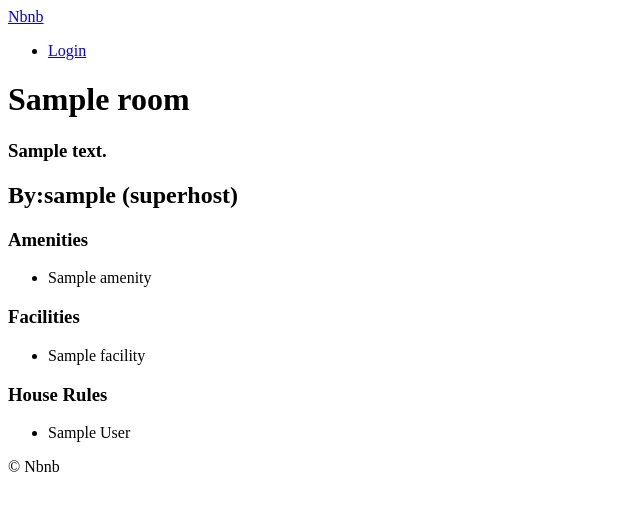
After one commit to soundee10/airbnb_clone, a Django app: page /rooms/1 in a window 1280 px wide. The commit adds this page. Shown: the top 511 px of the page, without its empty margins (0-640 px from the left). Run offline with Django 3.2, Linux system fonts and the light colour scheme; tables that the repository leaves empty hold one stand-in row (values such as "Sample post").

Commit message:
function based view room page

```diff
--- a/config/urls.py
+++ b/config/urls.py
@@ -20,6 +20,7 @@ from django.conf.urls.static import static
 
 urlpatterns = [
     path("", include("core.urls", namespace="core")),
+    path("rooms/", include("rooms.urls", namespace="rooms")),
     path("admin/", admin.site.urls),
 ]
 
--- a/core/urls.py
+++ b/core/urls.py
@@ -3,4 +3,4 @@ from rooms import views as room_views
 
 app_name = "core"
 
-urlpatterns = [path("", room_views.all_rooms, name="home")]
+urlpatterns = [path("", room_views.HomeView.as_view(), name="home")]
--- a/rooms/models.py
+++ b/rooms/models.py
@@ -1,6 +1,7 @@
 from django.db import models
 from django.db.models.deletion import CASCADE
 from django.db.models.fields import BooleanField, CharField
+from django.urls import reverse
 from django_countries.fields import CountryField
 from core import models as core_models
 
@@ -92,6 +93,9 @@ class Room(core_models.TimeStampedModel):
         self.city = str.capitalize(self.city)
         super().save(*args, **kwargs)
 
+    def get_absolute_url(self):
+        return reverse("rooms:detail", kwargs={"pk": self.pk})
+
     def total_rating(self):
         all_reviews = self.reviews.all()
         all_ratings = 0
--- /dev/null
+++ b/rooms/urls.py
@@ -0,0 +1,6 @@
+from django.urls import path
+from . import views
+
+app_name = "rooms"
+
+urlpatterns = [path("<int:pk>", views.room_detail, name="detail")]
--- a/rooms/views.py
+++ b/rooms/views.py
@@ -1,17 +1,35 @@
-from math import ceil
-from django.shortcuts import render
-from django.core.paginator import Paginator
-from django.http import HttpResponse
+from django.shortcuts import render, redirect
+from django.urls import reverse
+from django.utils import timezone
+from django.views.generic import ListView
+from django.http import HttpResponse, Http404
 from . import models
 
 # Create your views here.
 
 
-def all_rooms(request):
-    page = request.GET.get("page")
-    # page = int(page or 1)
-    room_list = models.Room.objects.all()
-    paginator = Paginator(room_list, 10, orphans=3)
-    rooms = paginator.get_page(page)
-    # print(vars(rooms.paginator))
-    return render(request, "rooms/home.html", {"pages": rooms})
+class HomeView(ListView):
+    """Homeview Description"""
+
+    model = models.Room
+    paginate_by = 10
+    paginate_orphans = 5
+    ordering = "created"
+    #   page_kwarg = "potato"
+    context_object_name = "rooms"
+
+    def get_context_data(self, **kwargs):
+        context = super().get_context_data(**kwargs)
+        now = timezone.now()
+        context["now"] = now
+
+        return context
+
+
+def room_detail(request, pk):
+    try:
+        room = models.Room.objects.get(pk=pk)
+        return render(request, "rooms/detail.html", {"room": room})
+    except models.Room.DoesNotExist:
+        raise Http404()
+        # return redirect(reverse("core:home"))
--- a/templates/partials/header.html
+++ b/templates/partials/header.html
@@ -1,5 +1,5 @@
     <header>
-        <a href="/">Nbnb</a>
+        <a href="{%url "core:home" %}">Nbnb</a>
         <ul>
             <li><a href="#">Login</a></li>
         </ul>
--- /dev/null
+++ b/templates/rooms/detail.html
@@ -0,0 +1,34 @@
+{% extends "base.html" %}
+
+{% block page_name %}
+
+home
+
+{% endblock page_name %}
+
+{%block content%}
+<div>
+    <h1>{{room.name}}</h1>
+    <h3>{{room.description}}</h3>
+</div>
+<div>
+    <h2>By:{{room.host.username}}
+    {% if room.host.superhost %}
+        (superhost)
+    {% endif %}</h2>
+
+    <h3> Amenities</h3> <ul>
+    {% for a in room.amenities.all %} <li>{{a}}</li> {% endfor %}
+    </ul>
+
+    <h3> Facilities</h3> <ul>
+    {% for f in room.facilities.all %} <li>{{f}}</li> {% endfor %}
+    </ul>
+
+    <h3> House Rules</h3> <ul>
+    {% for h in room.house_rules.all %} <li>{{h}}</li> {% endfor %}
+    </ul>
+
+
+</div>
+{%endblock%}
```
Also changed, not shown: templates/rooms/home.html (deleted, +0 -30 lines), templates/rooms/room_list.html (added, +37 -0 lines).
